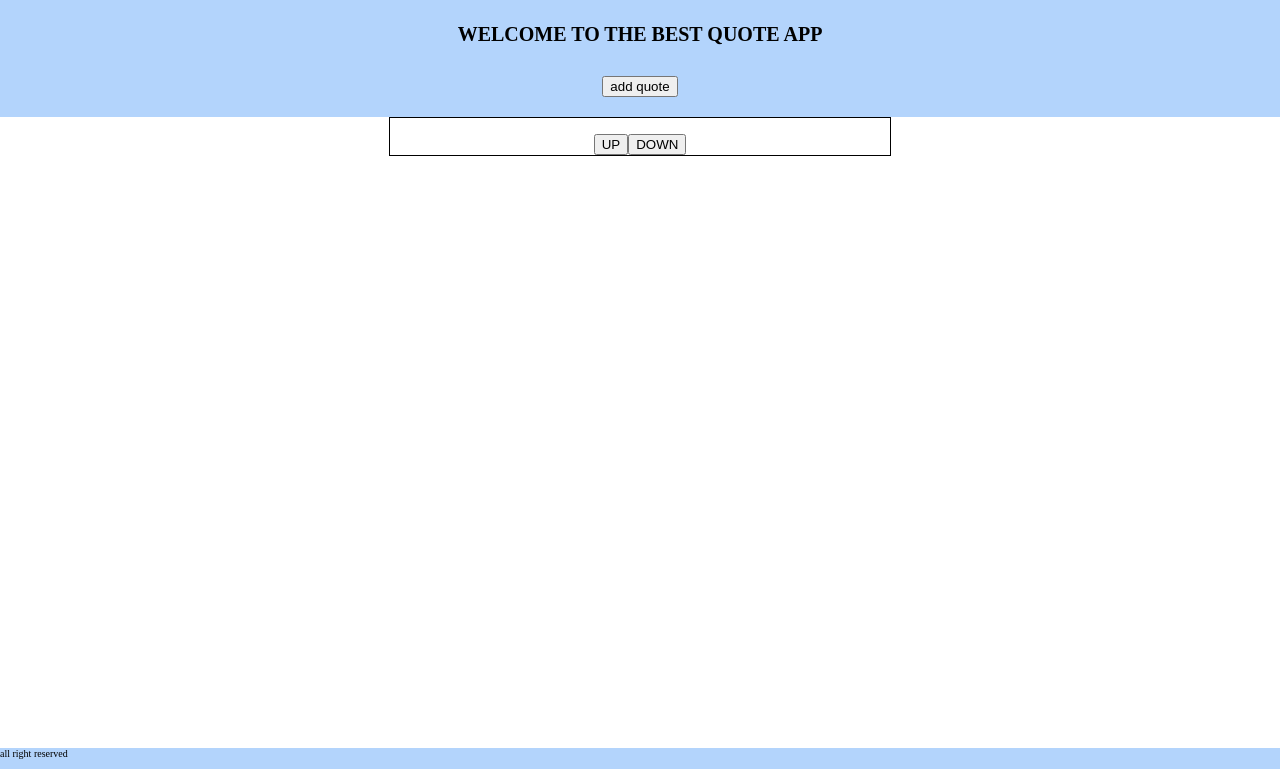
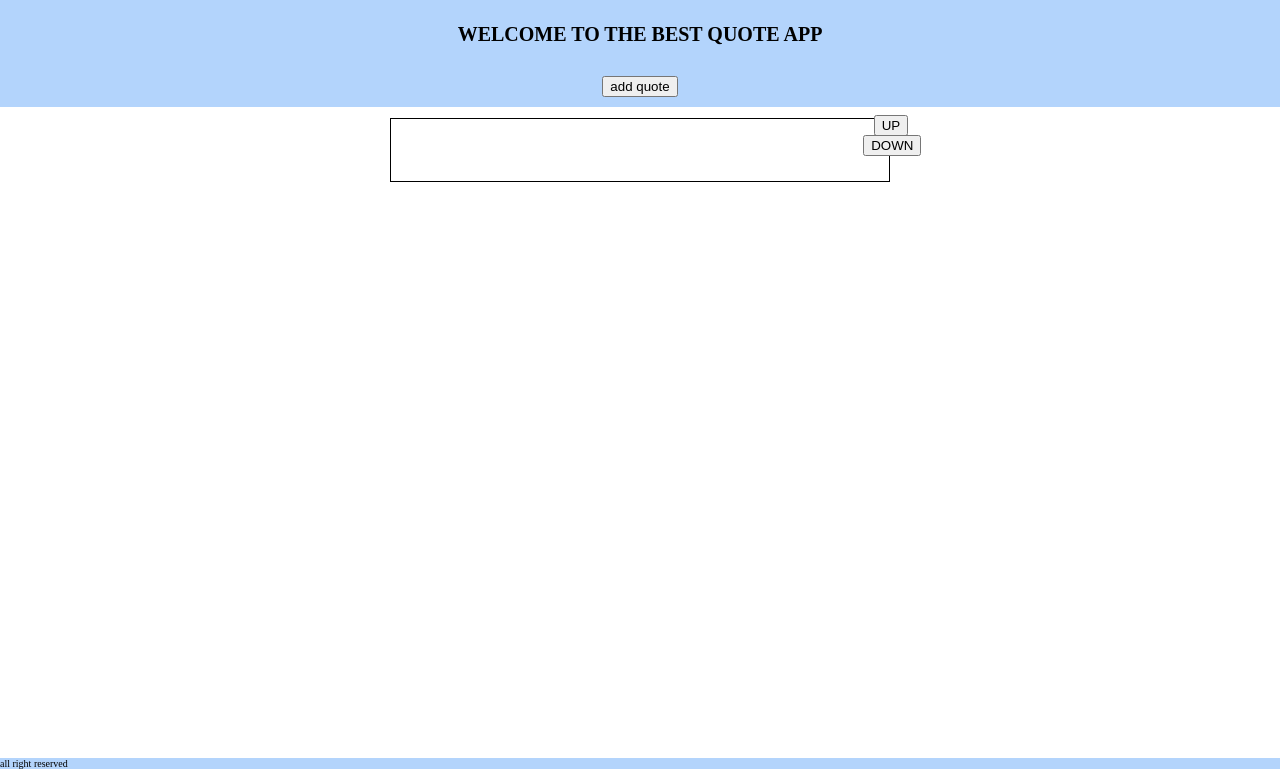
Before and after one commit to nmartoia/kanye_west, a plain HTML site: page index.html in a window 1280 px wide. Both pictures are taken after a click on the button "add quote". Shown: the part 67-836 px from the top of the page. Drawn offline with Linux system fonts and the light colour scheme; no server answers.

Commit message:
finish css

```diff
--- a/css/style.css
+++ b/css/style.css
@@ -25,15 +25,28 @@ h2,h3{
 main{
     background: white;
     min-height: 82.5%;
-    margin-top: 1rem;
+    padding: 1rem 0 1rem;
 }
 .box{
     border: 1px solid black;
+    box-sizing: border-box;
+    padding: 1rem;
     width: 50rem;margin: 0.1rem auto;
 }
 p{
     font-size: 1.6rem;
+    margin: 2.1rem auto 0;
 }
 small{
     font-size: 1rem;
 }
+.up{
+    position: relative;
+    top: -3.5rem;
+    left: 28rem;
+}
+.down{
+    position: relative;
+    top: -1.5rem;
+    left: 23.5rem;
+}
--- a/js/app.js
+++ b/js/app.js
@@ -1,12 +1,14 @@
 let btn = document.querySelector("button")
 let div=document.querySelector("#div");
-function addelement(){
+btn.addEventListener('click',function(){
     let p =document.createElement("p");
     let box = document.createElement('div')
     let up = document.createElement('button')
     let down = document.createElement('button')
     up.textContent='UP'
     down.textContent='DOWN'
+    up.className='up'
+    down.className='down'
     box.className='box'
     div.appendChild(box)
     box.appendChild(p)
@@ -17,6 +19,5 @@ function addelement(){
 }).then((data)=>{
     p.textContent=data.quote;
 }).catch()
-}
-btn.addEventListener('click',addelement)
+})
 //p.previousElementSibling
```
